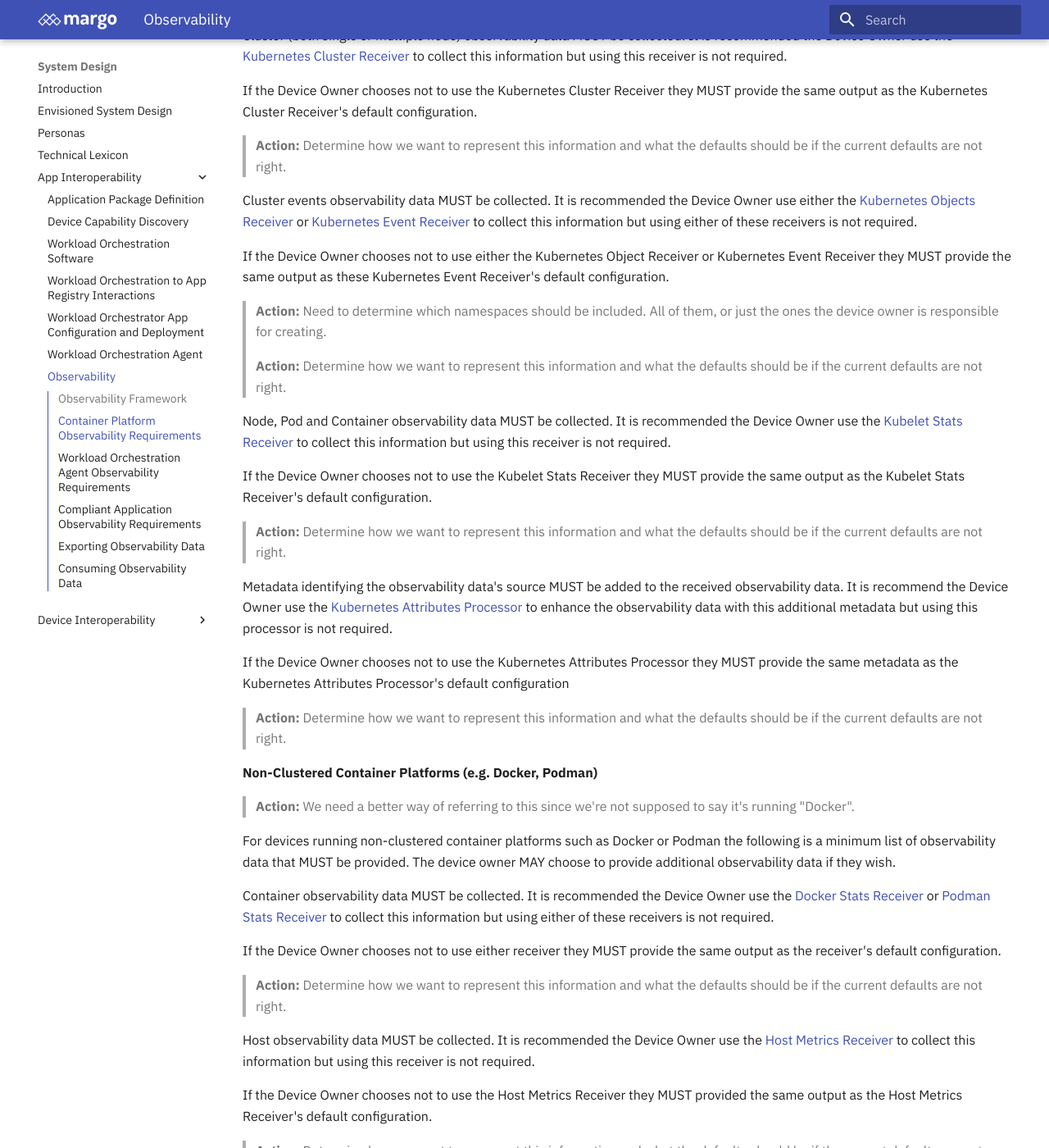
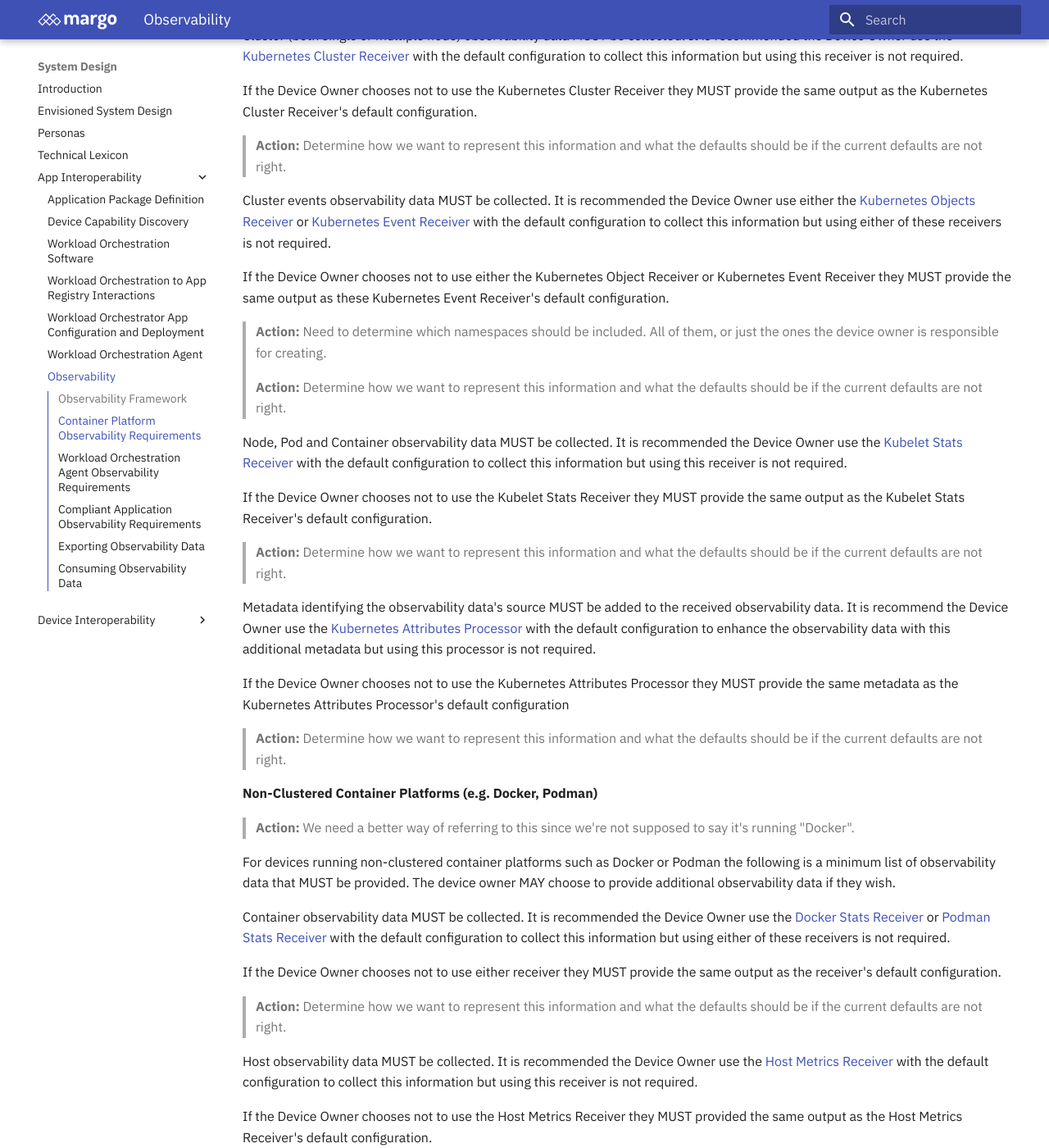
Before and after one commit to margo/specification, an MkDocs documentation site: the page built from system-design/app-interoperability/observability.md, in a window 1280 px wide and 1400 px high, scrolled down 3151 px. Shown: the whole window at 82% size. Built offline with MkDocs 1.6.1 and Material for MkDocs 9.7.7, drawn with Linux system fonts in a browser that asks for light colours; plug-ins that fetch from the network failed and are left out; some of the changed text lies outside the part shown.

Commit message:
Updates to clarify the text based on our group discussion
Signed-off-by: Philip Presson <philip.presson@us.abb.com>

```diff
--- a/system-design/app-interoperability/observability.md
+++ b/system-design/app-interoperability/observability.md
@@ -66,24 +66,24 @@ In order to allow for monitoring the chosen container platform's state the devic
 
 For devices running Kubernetes the following is a minimum list of observability data that MUST be provided. The device owner MAY choose to provide additional observability data if they wish.
 
-Cluster (both single or multiple node) observability data MUST be collected. It is recommended the Device Owner use the [Kubernetes Cluster Receiver](https://opentelemetry.io/docs/kubernetes/collector/components/#kubernetes-cluster-receiver) to collect this information but using this receiver is not required.
+Cluster (both single or multiple node) observability data MUST be collected. It is recommended the Device Owner use the [Kubernetes Cluster Receiver](https://opentelemetry.io/docs/kubernetes/collector/components/#kubernetes-cluster-receiver) with the default configuration to collect this information but using this receiver is not required.
 
 If the Device Owner chooses not to use the Kubernetes Cluster Receiver they MUST provide the same output as the Kubernetes Cluster Receiver's default configuration.
 > **Action:** Determine how we want to represent this information and what the defaults should be if the current defaults are not right.
 
-Cluster events observability data MUST be collected. It is recommended the Device Owner use either the [Kubernetes Objects Receiver](https://opentelemetry.io/docs/kubernetes/collector/components/#kubernetes-objects-receiver) or [Kubernetes Event Receiver](https://github.com/open-telemetry/opentelemetry-collector-contrib/blob/main/receiver/k8seventsreceiver/README.md) to collect this information but using either of these receivers is not required.
+Cluster events observability data MUST be collected. It is recommended the Device Owner use either the [Kubernetes Objects Receiver](https://opentelemetry.io/docs/kubernetes/collector/components/#kubernetes-objects-receiver) or [Kubernetes Event Receiver](https://github.com/open-telemetry/opentelemetry-collector-contrib/blob/main/receiver/k8seventsreceiver/README.md) with the default configuration to collect this information but using either of these receivers is not required.
 
 If the Device Owner chooses not to use either the Kubernetes Object Receiver or Kubernetes Event Receiver they MUST provide the same output as these Kubernetes Event Receiver's default configuration.
 > **Action:** Need to determine which namespaces should be included. All of them, or just the ones the device owner is responsible for creating.
 >
 > **Action:** Determine how we want to represent this information and what the defaults should be if the current defaults are not right.
 
-Node, Pod and Container observability data MUST be collected. It is recommended the Device Owner use the [Kubelet Stats Receiver](https://opentelemetry.io/docs/kubernetes/collector/components/#kubeletstats-receiver) to collect this information but using this receiver is not required.
+Node, Pod and Container observability data MUST be collected. It is recommended the Device Owner use the [Kubelet Stats Receiver](https://opentelemetry.io/docs/kubernetes/collector/components/#kubeletstats-receiver) with the default configuration to collect this information but using this receiver is not required.
 
 If the Device Owner chooses not to use the Kubelet Stats Receiver they MUST provide the same output as the Kubelet Stats Receiver's default configuration.
 > **Action:** Determine how we want to represent this information and what the defaults should be if the current defaults are not right.
 
-Metadata identifying the observability data's source MUST be added to the received observability data. It is recommend the Device Owner use the [Kubernetes Attributes Processor](https://opentelemetry.io/docs/kubernetes/collector/components/#kubernetes-attributes-processor) to enhance the observability data with this additional metadata but using this processor is not required.
+Metadata identifying the observability data's source MUST be added to the received observability data. It is recommend the Device Owner use the [Kubernetes Attributes Processor](https://opentelemetry.io/docs/kubernetes/collector/components/#kubernetes-attributes-processor) with the default configuration to enhance the observability data with this additional metadata but using this processor is not required.
 
 If the Device Owner chooses not to use the Kubernetes Attributes Processor they MUST provide the same metadata as the Kubernetes Attributes Processor's default configuration
 > **Action:** Determine how we want to represent this information and what the defaults should be if the current defaults are not right.
@@ -94,12 +94,12 @@ If the Device Owner chooses not to use the Kubernetes Attributes Processor they
 
 For devices running non-clustered container platforms such as Docker or Podman the following is a minimum list of observability data that MUST be provided. The device owner MAY choose to provide additional observability data if they wish.
 
-Container observability data MUST be collected. It is recommended the Device Owner use the [Docker Stats Receiver](https://github.com/open-telemetry/opentelemetry-collector-contrib/blob/main/receiver/dockerstatsreceiver/README.md) or [Podman Stats Receiver](https://github.com/open-telemetry/opentelemetry-collector-contrib/blob/main/receiver/podmanreceiver/README.md) to collect this information but using either of these receivers is not required.
+Container observability data MUST be collected. It is recommended the Device Owner use the [Docker Stats Receiver](https://github.com/open-telemetry/opentelemetry-collector-contrib/blob/main/receiver/dockerstatsreceiver/README.md) or [Podman Stats Receiver](https://github.com/open-telemetry/opentelemetry-collector-contrib/blob/main/receiver/podmanreceiver/README.md) with the default configuration to collect this information but using either of these receivers is not required.
 
 If the Device Owner chooses not to use either receiver they MUST provide the same output as the receiver's default configuration.
 > **Action:** Determine how we want to represent this information and what the defaults should be if the current defaults are not right.
 
-Host observability data MUST be collected. It is recommended the Device Owner use the [Host Metrics Receiver](https://github.com/open-telemetry/opentelemetry-collector-contrib/blob/main/receiver/hostmetricsreceiver/README.md) to collect this information but using this receiver is not required.
+Host observability data MUST be collected. It is recommended the Device Owner use the [Host Metrics Receiver](https://github.com/open-telemetry/opentelemetry-collector-contrib/blob/main/receiver/hostmetricsreceiver/README.md) with the default configuration to collect this information but using this receiver is not required.
 
 If the Device Owner chooses not to use the Host Metrics Receiver they MUST provided the same output as the Host Metrics Receiver's default configuration.
 > **Action:** Determine how we want to represent this information and what the defaults should be if the current defaults are not right.
@@ -123,7 +123,7 @@ It is recommended the workload orchestration agent be deployed as a containerize
 
 If the device owner chooses not to deploy their workload orchestration agent as a containerized application they MUST ensure the following resource usage observability data is available from the OpenTelemetry collector for their agent.
 
-> **Action:** Need to do research to determine what this minimum set is. Might be able to point to some information above once we identify it, instead of duplicating.
+> **Action:** Need to do research to determine if this makes sense, or not, when the agent is not running as a containerized application. We may have to leave it up to what is covered through device observability for this case. If it is possible, and makes sense, we need to define what should be provided.
 
 In addition to the resource utilization data the workload orchestration agent MUST also send the following minimum set of application observability data to the open telemetry collector on the device/cluster. The device owner MAY choose to provided additional observability data if they wish.
 
```
Also changed, not shown: other parts of system-design/app-interoperability/observability.md (+3 -5 lines).
